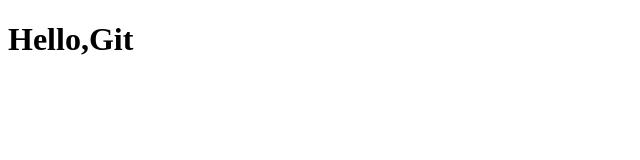
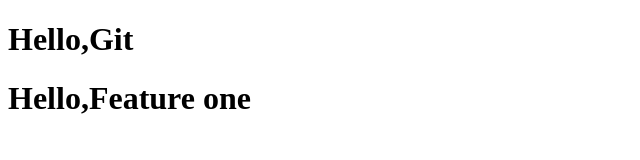
Before and after one commit to Visaphoung11/Git-assessment, a plain HTML site: page hello.html in a window 1280 px wide. Shown: the whole page, without its empty margins (0-640 px from the left). Drawn offline with Linux system fonts and the light colour scheme.

Commit message:
new branch

```diff
--- a/hello.html
+++ b/hello.html
@@ -7,5 +7,6 @@
 </head>
 <body>
     <h1>Hello,Git</h1>
+    <h1>Hello,Feature one</h1>
 </body>
 </html>
```
Also changed, not shown: image/task3/Screenshot from 2025-02-20 08-29-46.png (added), image/task3/Screenshot from 2025-02-20 08-32-30.png (added), image/task3/Screenshot from 2025-02-20 08-41-16.png (added).
